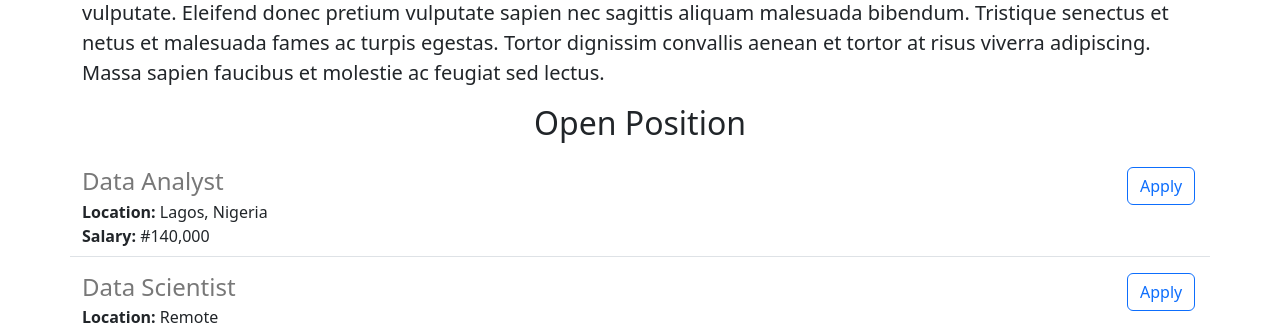
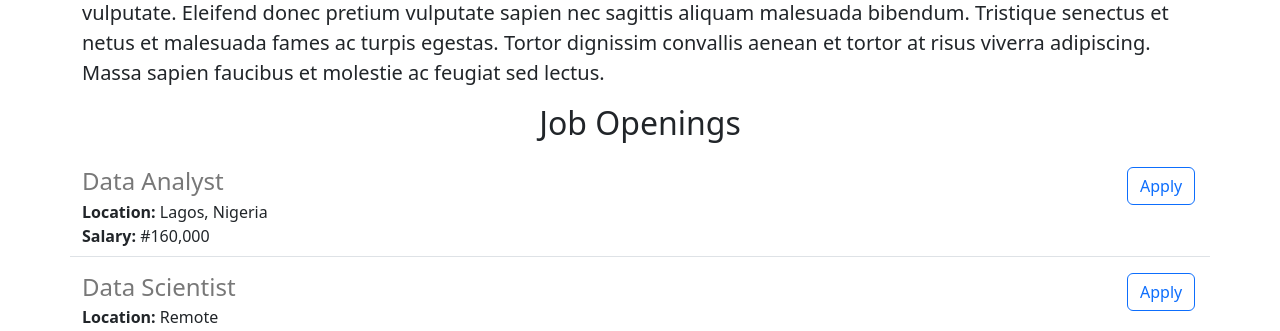
Before and after one commit to elugabriel/career-website-final, a Flask app: page / in a window 1280 px wide. Shown: the part 662-993 px from the top of the page. Run offline with Flask 2, Linux system fonts and the light colour scheme.

Commit message:
modify some parametr

```diff
--- a/app.py
+++ b/app.py
@@ -7,7 +7,7 @@ JOBS = [
         "id": 1,
         "title": "Data Analyst",
         "location": "Lagos, Nigeria",
-        "Salary": "#140,000"
+        "Salary": "#160,000"
     },
 
     {
--- a/templates/home.html
+++ b/templates/home.html
@@ -19,7 +19,7 @@
 
 
         </p>
-        <h2 class="text-center mt-2 mb-4">Open Position</h2>
+        <h2 class="text-center mt-2 mb-4">Job Openings</h2>
         <div>
             {% for job in jobs %}
 
```
